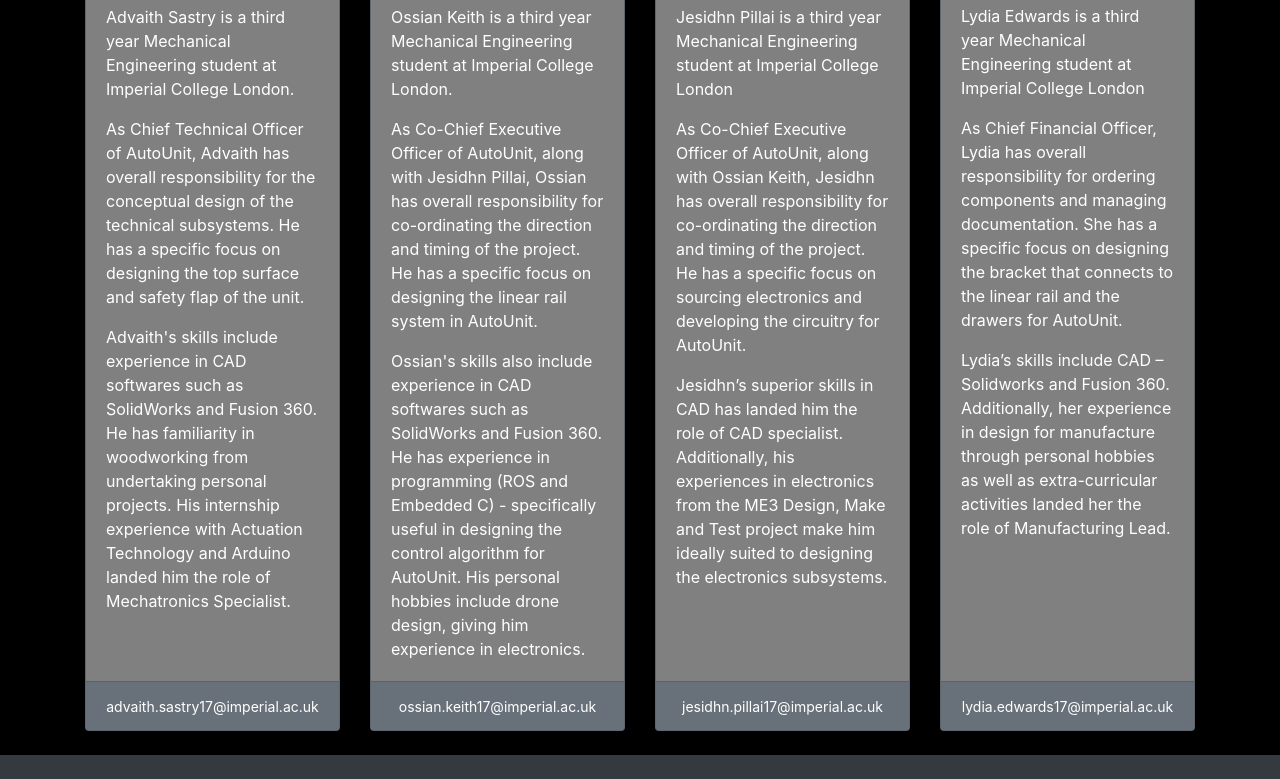
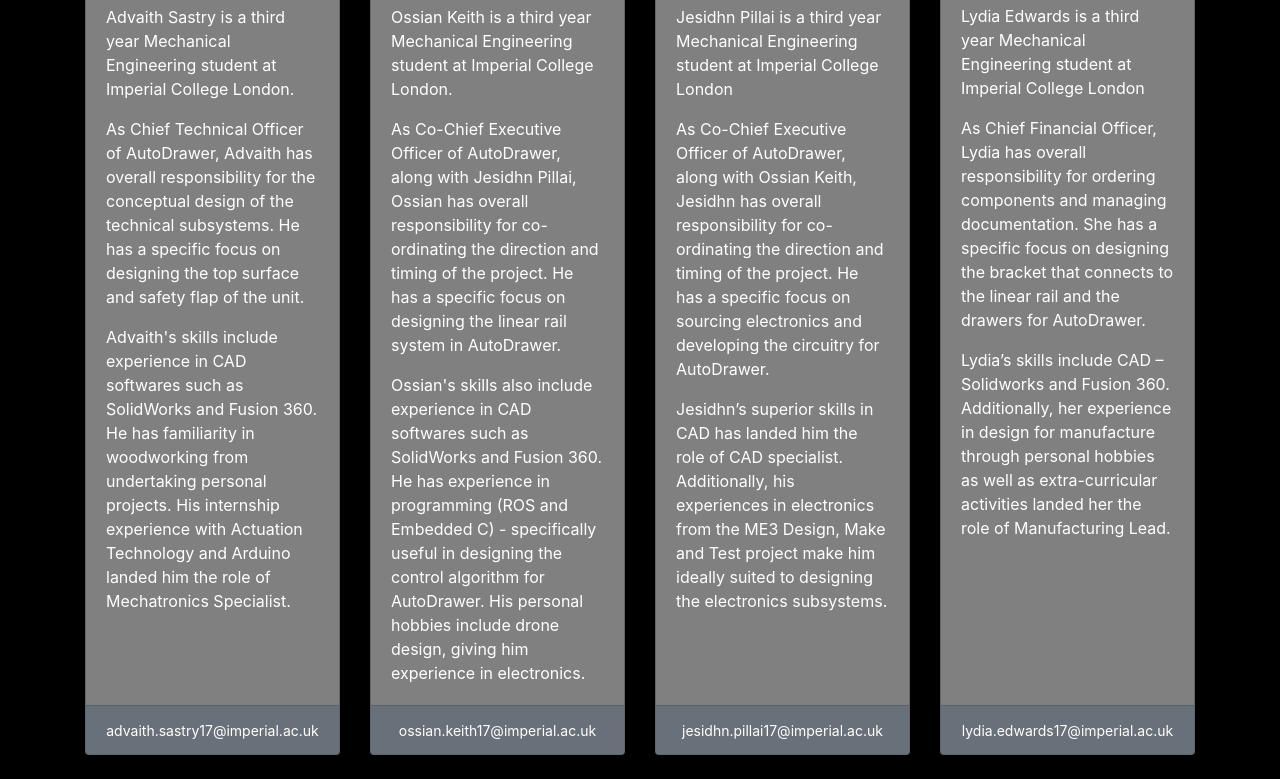
Before and after one commit to ajs917/MAPFRAP, a website: page aboutus.html in a window 1280 px wide. Shown: the part 1241-2020 px from the top of the page. Drawn offline with Linux system fonts and the light colour scheme.

Commit message:
AutoDrawer Changes

```diff
--- a/aboutus.html
+++ b/aboutus.html
@@ -8,7 +8,7 @@
   <meta name="description" content="">
   <meta name="author" content="">
 
-  <title>About Us | AutoUnit </title>
+  <title>About Us | AutoDrawer </title>
 
   <!-- Bootstrap core CSS -->
   <link href="vendor/bootstrap/css/bootstrap.css" rel="stylesheet">
@@ -61,7 +61,7 @@
   <!-- Navigation -->
   <nav class="navbar fixed-top navbar-expand-lg navbar-dark bg-dark fixed-top">
     <div class="container">
-      <a class="navbar-brand" href="index.html">AutoUnit</a>
+      <a class="navbar-brand" href="index.html">AutoDrawer</a>
       <button class="navbar-toggler navbar-toggler-right" type="button" data-toggle="collapse" data-target="#navbarResponsive" aria-controls="navbarResponsive" aria-expanded="false" aria-label="Toggle navigation">
         <span class="navbar-toggler-icon"></span>
       </button>
@@ -121,7 +121,7 @@
             <h6 class="card-subtitle mb-2 text-muted">Chief Technical Officer</h6>
             <h6 class="card-subtitle mb-2 text-muted">Mechatronics Specialist</h6>
             <p class="card-text text-left">Advaith Sastry is a third year Mechanical Engineering student at Imperial College London. </p>
-            <p class="card-text text-left">As Chief Technical Officer of AutoUnit, Advaith has overall responsibility for the conceptual design of the technical subsystems. He has a specific focus on designing the top surface and safety flap of the unit.</p>
+            <p class="card-text text-left">As Chief Technical Officer of AutoDrawer, Advaith has overall responsibility for the conceptual design of the technical subsystems. He has a specific focus on designing the top surface and safety flap of the unit.</p>
             <p class="card-text text-left">Advaith's skills include experience in CAD softwares such as SolidWorks and Fusion 360. He has familiarity in woodworking from undertaking personal projects. His internship experience with Actuation Technology and Arduino landed him the role of Mechatronics Specialist. </p>
           </div>
           <div class="card-footer">
@@ -137,8 +137,8 @@
             <h6 class="card-subtitle mb-2 text-muted">Co-Chief Executive Officer</h6>
             <h6 class="card-subtitle mb-2 text-muted">Programming Lead</h6>
             <p class="card-text text-left">Ossian Keith is a third year Mechanical Engineering student at Imperial College London. </p>
-            <p class="card-text text-left">As Co-Chief Executive Officer of AutoUnit, along with Jesidhn Pillai, Ossian has overall responsibility for co-ordinating the direction and timing of the project. He has a specific focus on designing the linear rail system in AutoUnit.</p>
-            <p class="card-text text-left">Ossian's skills also include experience in CAD softwares such as SolidWorks and Fusion 360. He has experience in programming (ROS and Embedded C) - specifically useful in designing the control algorithm for AutoUnit. His personal hobbies include drone design, giving him experience in electronics. </p>
+            <p class="card-text text-left">As Co-Chief Executive Officer of AutoDrawer, along with Jesidhn Pillai, Ossian has overall responsibility for co-ordinating the direction and timing of the project. He has a specific focus on designing the linear rail system in AutoDrawer.</p>
+            <p class="card-text text-left">Ossian's skills also include experience in CAD softwares such as SolidWorks and Fusion 360. He has experience in programming (ROS and Embedded C) - specifically useful in designing the control algorithm for AutoDrawer. His personal hobbies include drone design, giving him experience in electronics. </p>
 
           </div>
           <div class="card-footer">
@@ -154,7 +154,7 @@
             <h6 class="card-subtitle mb-2 text-muted">Co-Chief Executive Officer</h6>
             <h6 class="card-subtitle mb-2 text-muted">CAD Specialist</h6>
             <p class="card-text text-left">Jesidhn Pillai is a third year Mechanical Engineering student at Imperial College London</p>
-            <p class="card-text text-left">As Co-Chief Executive Officer of AutoUnit, along with Ossian Keith, Jesidhn has overall responsibility for co-ordinating the direction and timing of the project. He has a specific focus on sourcing electronics and developing the circuitry for AutoUnit.</p>
+            <p class="card-text text-left">As Co-Chief Executive Officer of AutoDrawer, along with Ossian Keith, Jesidhn has overall responsibility for co-ordinating the direction and timing of the project. He has a specific focus on sourcing electronics and developing the circuitry for AutoDrawer.</p>
             <p class="card-text text-left">Jesidhn’s superior skills in CAD has landed him the role of CAD specialist. Additionally, his experiences in electronics from the ME3 Design, Make and Test project make him ideally suited to designing the electronics subsystems.</p>
           </div>
           <div class="card-footer">
@@ -170,7 +170,7 @@
             <h6 class="card-subtitle mb-2 text-muted">Chief Financial Officer</h6>
             <h6 class="card-subtitle mb-2 text-muted">Manufacturing Lead</h6>
             <p class="card-text text-left">Lydia Edwards is a third year Mechanical Engineering student at Imperial College London</p>
-            <p class="card-text text-left">As Chief Financial Officer, Lydia has overall responsibility for ordering components and managing documentation. She has a specific focus on designing the bracket that connects to the linear rail and the drawers for AutoUnit.</p>
+            <p class="card-text text-left">As Chief Financial Officer, Lydia has overall responsibility for ordering components and managing documentation. She has a specific focus on designing the bracket that connects to the linear rail and the drawers for AutoDrawer.</p>
             <p class="card-text text-left">Lydia’s skills include CAD – Solidworks and Fusion 360. Additionally, her experience in design for manufacture through personal hobbies as well as extra-curricular activities landed her the role of Manufacturing Lead.</p>
           </div>
           <div class="card-footer">
```
Also changed, not shown: contact.html (+2 -2 lines), faq.html (+2 -2 lines), index.html (+3 -3 lines).
